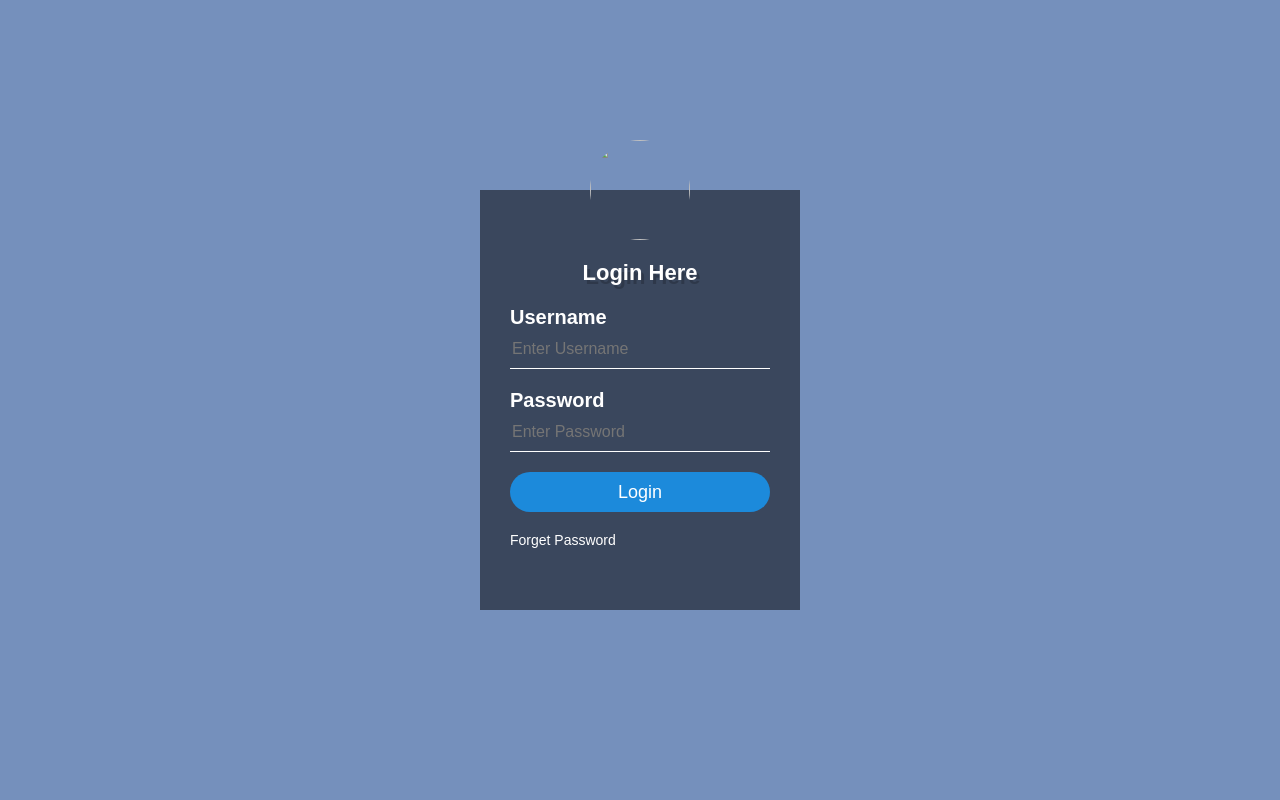
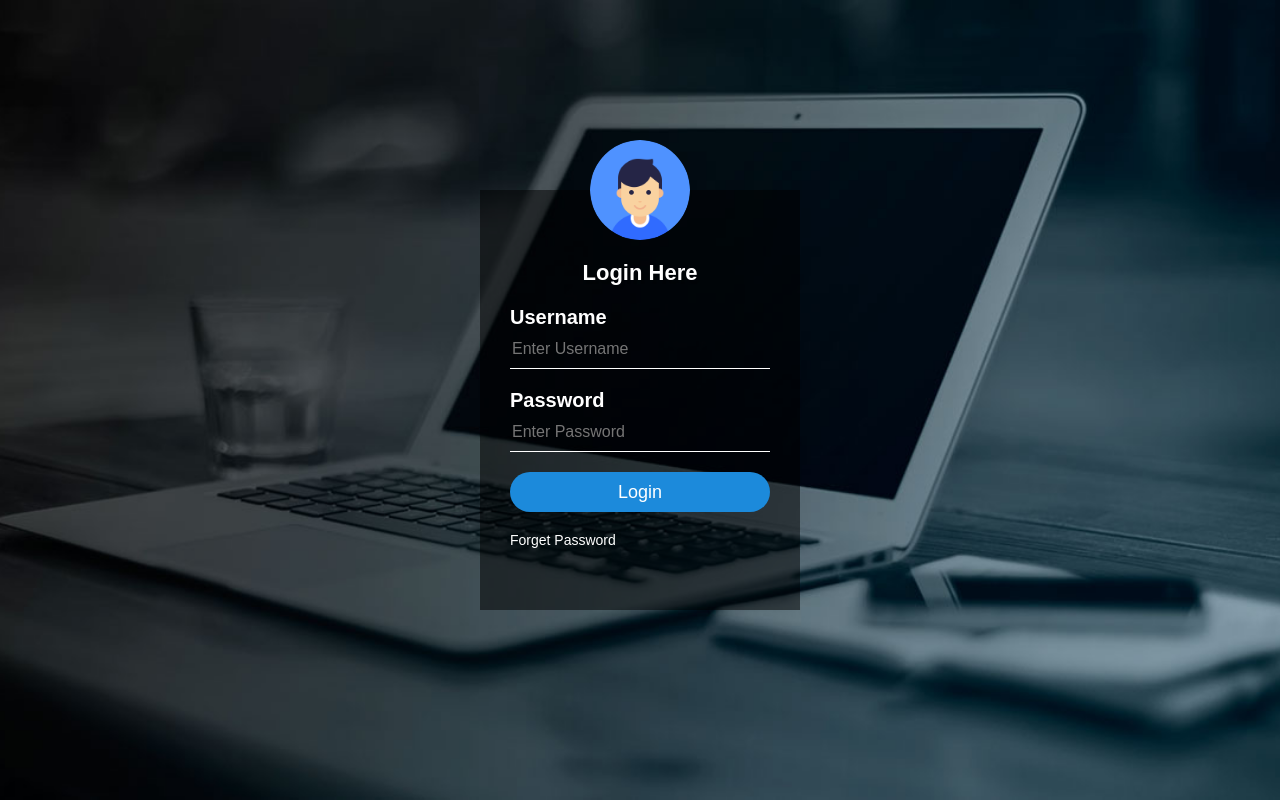
Before and after one commit to blank-2/webteklek, a plain HTML site: page Finals/Website/login.html in a window 1280 px wide. Drawn offline with Linux system fonts and the light colour scheme; files that its build step writes are made by us from their sources.

Commit message:
updated log in design -2160890

```diff
--- a/Finals/Website/login.html
+++ b/Finals/Website/login.html
@@ -8,7 +8,7 @@
 body{
     margin: 0;
     padding: 0;
-    background: url(image.jpg);
+    background: url(images/bg1.jpg);
     background-size: cover;
     background-position: center;
     font-family: sans-serif;
@@ -88,7 +88,7 @@ h1{
 </style>
     <body>
     <div class="login-box">
-    <img src="avatar.png" class="avatar">
+    <img src="images/user.png" class="avatar">
         <h1>Login Here</h1>
             <form>
             <p>Username</p>
```
